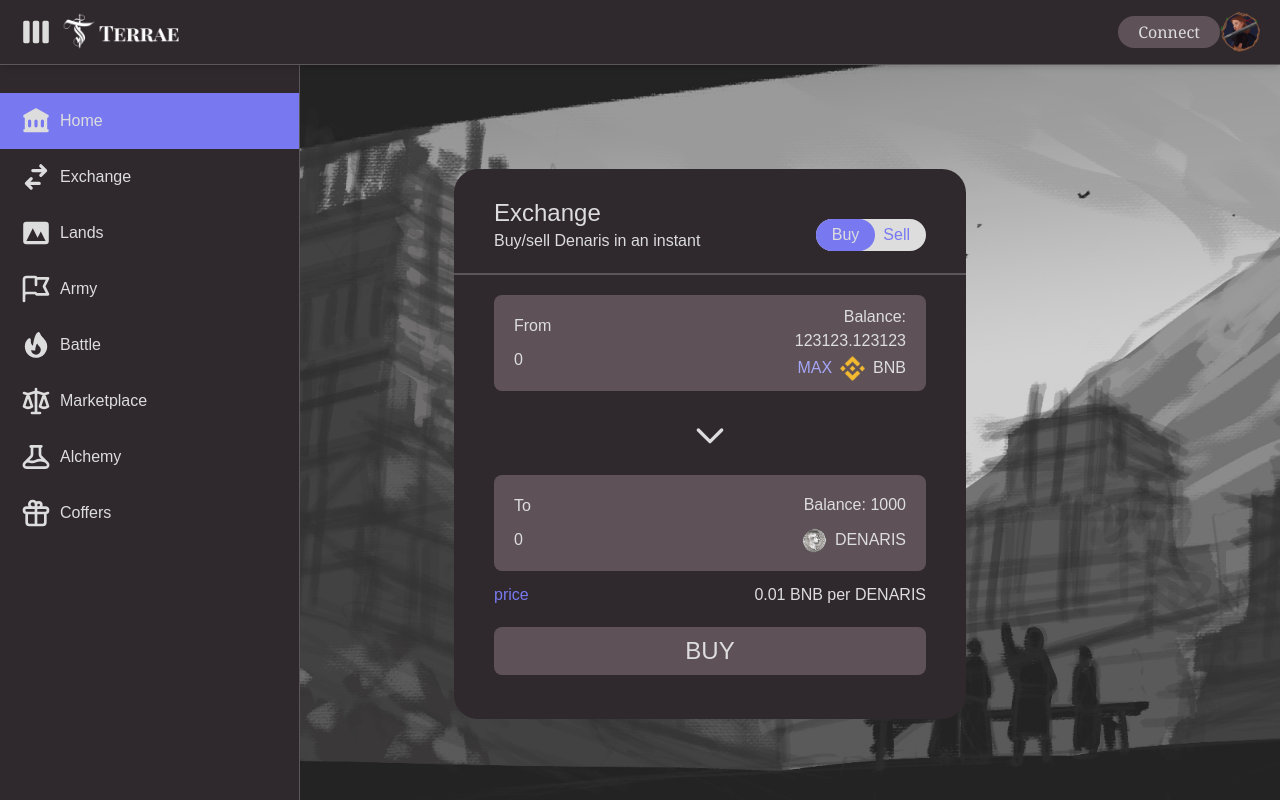
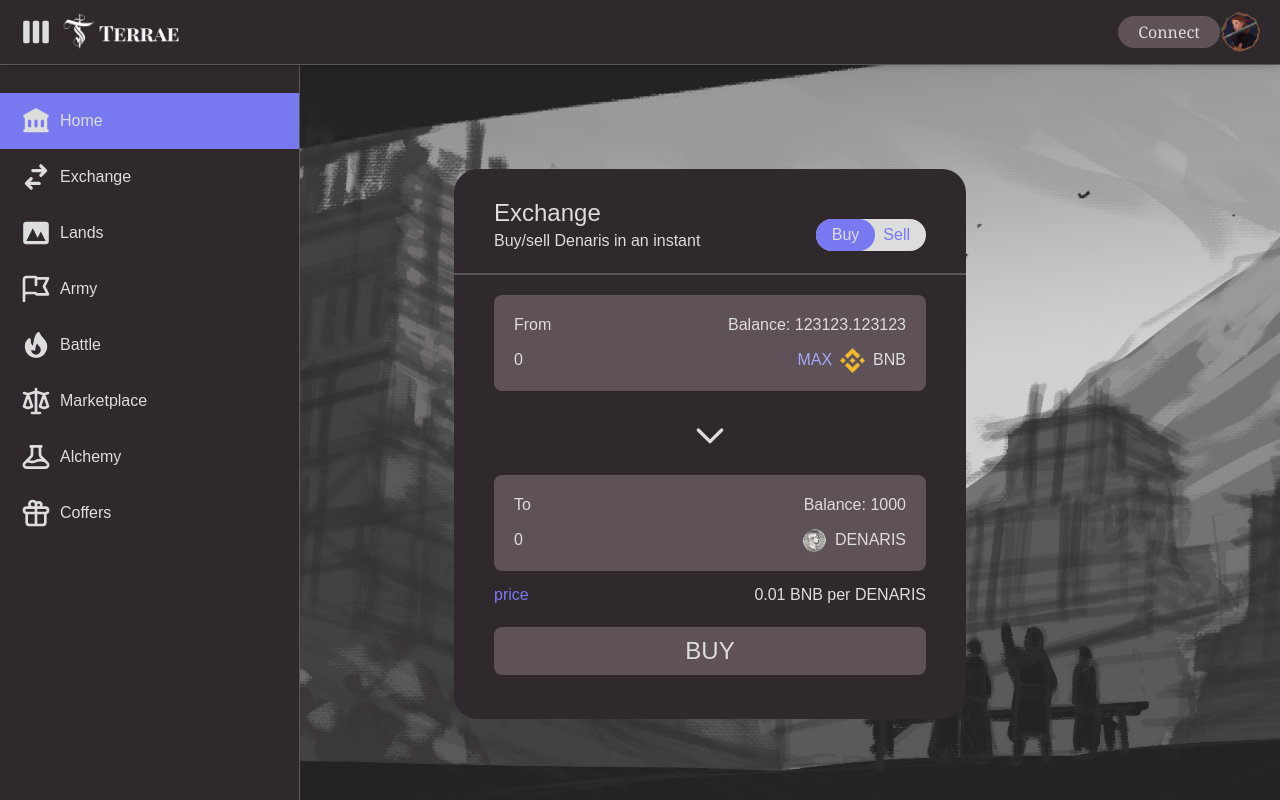
Before and after one commit to fedecaccia/terrae-webapp-tests, a Next.js app: page / in a window 1280 px wide. Built offline with nearby package versions, Linux system fonts and the light colour scheme; what web3 would draw is missing.

Commit message:
solving alignments

```diff
--- a/components/TokenInput.js
+++ b/components/TokenInput.js
@@ -11,11 +11,19 @@ function TokenInput({
   iconSource
 }) {
   return (
-    <div className="flex flex-row h-[6em] justify-between rounded-lg bg-gray w-full baseText py-2">
-      <div className="flex flex-col justify-evenly text-left px-5">
-        <div>
+    <div className="flex flex-col h-[6em] justify-evenly rounded-lg bg-gray w-full baseText py-2">
+
+      <div className="flex flex-row justify-between px-5">
+        <div className="text-left">
           <p>{isFrom ? "From" : "To"}</p>
         </div>
+        <div className="text-right">
+          <p>Balance: {maxBalance}</p>
+        </div>
+      </div>
+
+      <div className="flex flex-row justify-between text-right px-5">
+
         <div>
           <input
             width={25}
@@ -27,11 +35,7 @@ function TokenInput({
             placeholder={0}
           />
         </div>
-      </div>
-      <div className="flex flex-col justify-evenly text-right px-5">
-        <div clas>
-          <p >Balance: {maxBalance}</p>
-        </div>
+
         <div className="flex flex-row justify-end items-center">
           {
           isFrom &&
@@ -50,6 +54,8 @@ function TokenInput({
           />
           <p className="pl-2">{symbol}</p>
         </div>
+
+
       </div>
     </div>
   )
```
